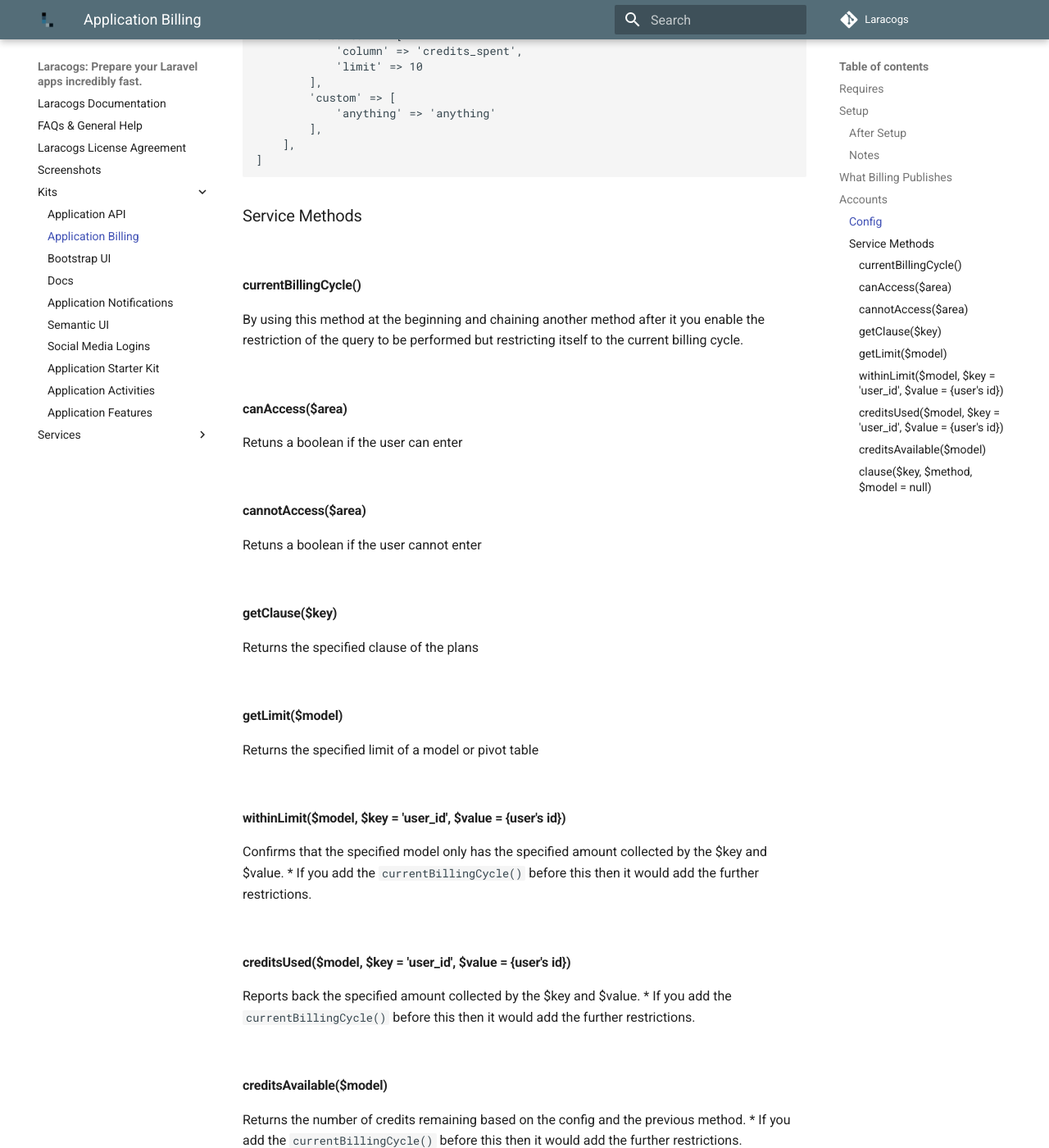
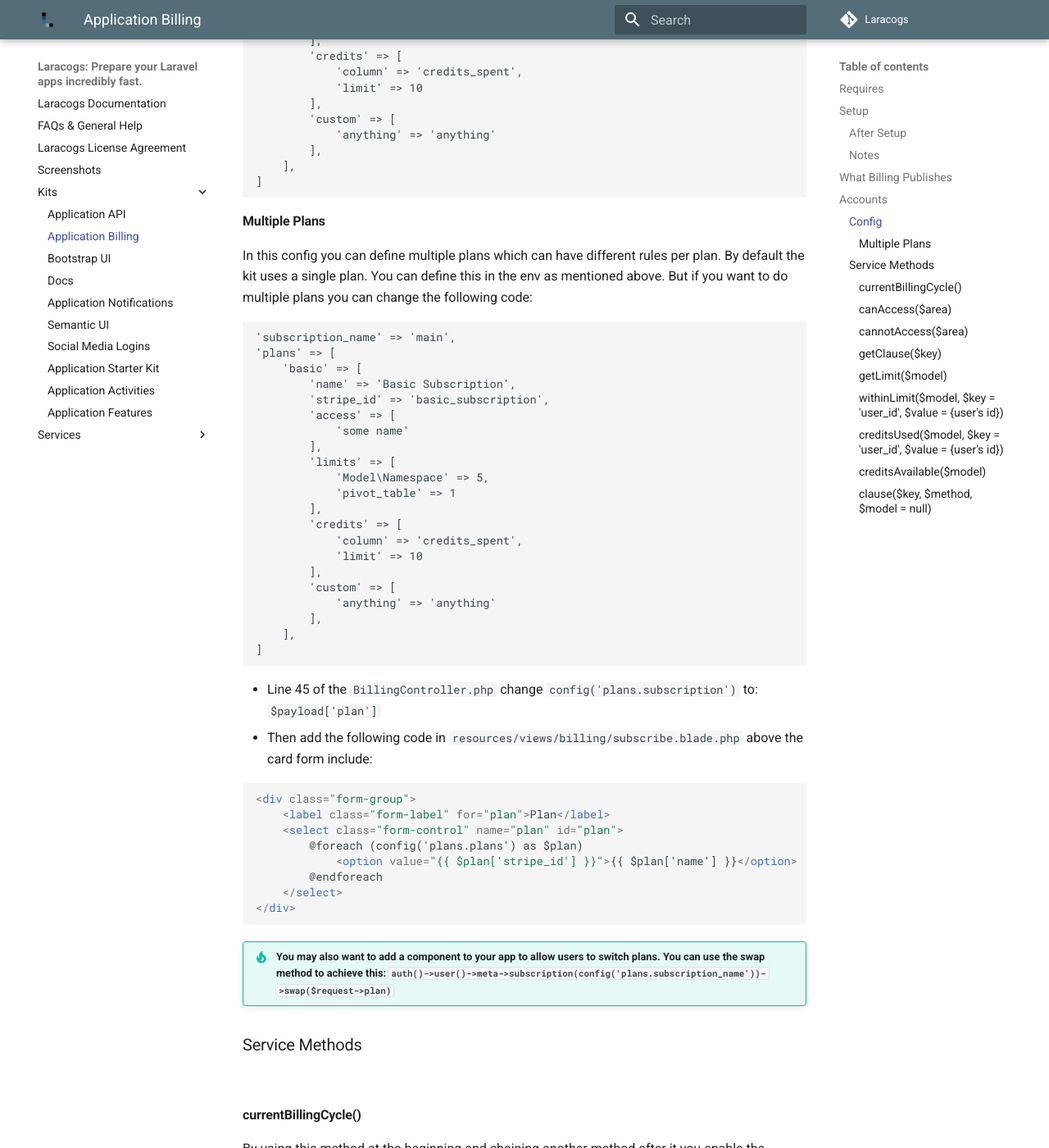
Before and after one commit to zoliszabo/laracogs-docs, an MkDocs documentation site: the page built from docs/Kits/billing.md, in a window 1280 px wide and 1400 px high, scrolled down 3049 px. Shown: the whole window at 82% size. Built offline with MkDocs 1.6.1 and Material for MkDocs 9.7.7, drawn with Linux system fonts in a browser that asks for light colours; comment, search, counter and statistics services are not loaded; some of the changed text lies outside the part shown.

Commit message:
billing doc updates

````diff
--- a/docs/Kits/billing.md
+++ b/docs/Kits/billing.md
@@ -105,7 +105,7 @@ The Account service is a tool for handling your subscription details, meaning yo
 These are relative to *billing* only. They provide extra tools for handling restrictions in your application based on the plan the user subscribed to. Unless you implment the cashier billing system with the UserMeta structure provided by Laracogs it will not benefit you.
 
 ### Config
-This is the basic config for `config/plans.php`.
+This is the basic config for `config/plans.php`. This is for a single plan, either be subscribed or not.
 
 ```
 'subscription' => env('SUBSCRIPTION'),
@@ -129,6 +129,50 @@ This is the basic config for `config/plans.php`.
     ],
 ]
 ```
+
+#### Multiple Plans
+
+In this config you can define multiple plans which can have different rules per plan. By default the kit uses a single plan. You can define this in the env as mentioned above. But if you want to do multiple plans you can change the following code:
+
+```
+'subscription_name' => 'main',
+'plans' => [
+    'basic' => [
+        'name' => 'Basic Subscription',
+        'stripe_id' => 'basic_subscription',
+        'access' => [
+            'some name'
+        ],
+        'limits' => [
+            'Model\Namespace' => 5,
+            'pivot_table' => 1
+        ],
+        'credits' => [
+            'column' => 'credits_spent',
+            'limit' => 10
+        ],
+        'custom' => [
+            'anything' => 'anything'
+        ],
+    ],
+]
+```
+
+- Line 45 of the `BillingController.php` change `config('plans.subscription')` to: `$payload['plan']`
+- Then add the following code in `resources/views/billing/subscribe.blade.php` above the card form include:
+
+```html
+<div class="form-group">
+    <label class="form-label" for="plan">Plan</label>
+    <select class="form-control" name="plan" id="plan">
+        @foreach (config('plans.plans') as $plan)
+            <option value="{{ $plan['stripe_id'] }}">{{ $plan['name'] }}</option>
+        @endforeach
+    </select>
+</div>
+```
+
+!!! tip "You may also want to add a component to your app to allow users to switch plans. You can use the swap method to achieve this: `auth()->user()->meta->subscription(config('plans.subscription_name'))->swap($request->plan)`"
 
 ### Service Methods
 
````
